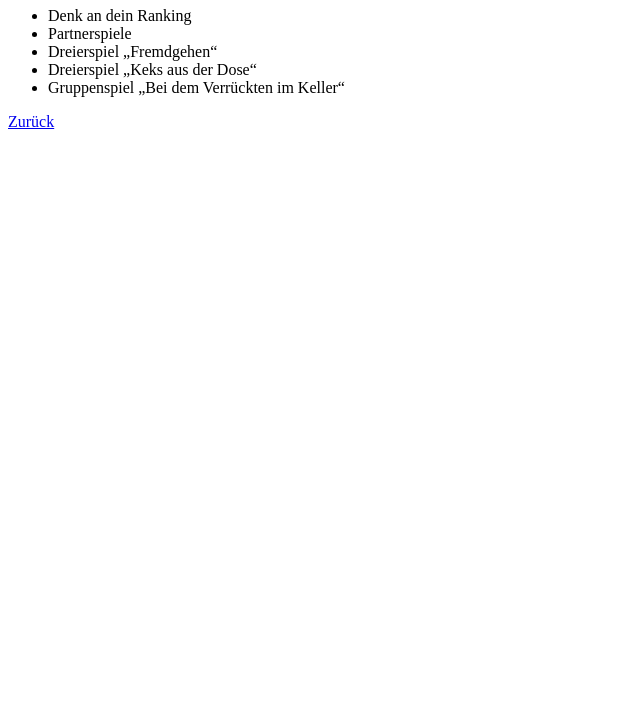
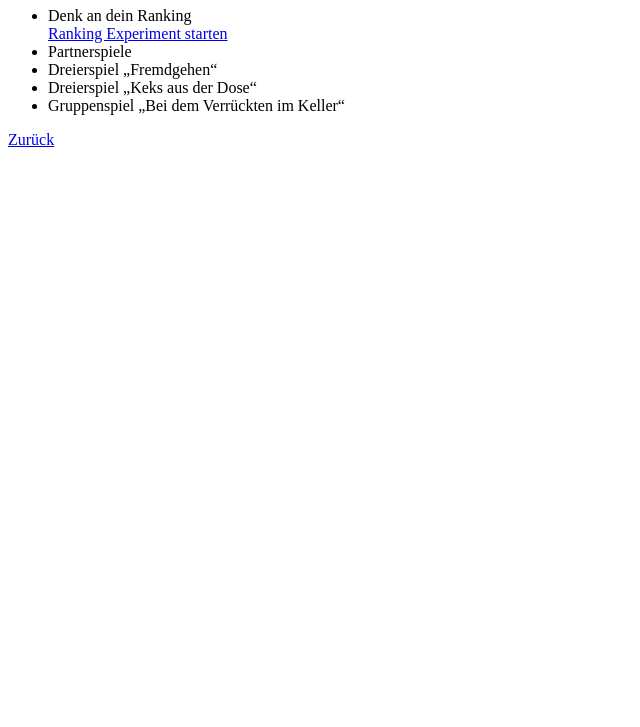
Before and after one commit to Deathraceking/Hypsilon, a plain HTML site: page spielen.html in a window 1280 px wide. Shown: the part 73-800 px from the top of the page, without its empty margins (0-640 px from the left). Drawn offline with Linux system fonts and the light colour scheme.

Commit message:
Update spielen.html

```diff
--- a/spielen.html
+++ b/spielen.html
@@ -11,7 +11,9 @@
 <h1>Ich will spielen</h1>
 
 <ul>
-<li>Denk an dein Ranking</li>
+<li>Denk an dein Ranking</li> <a href="https://DEINUSERNAME.github.io/REPOSITORYNAME/">
+Ranking Experiment starten
+</a>
 <li>Partnerspiele</li>
 <li>Dreierspiel „Fremdgehen“</li>
 <li>Dreierspiel „Keks aus der Dose“</li>
```
